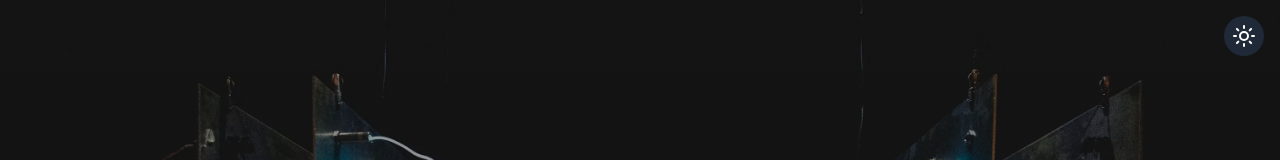
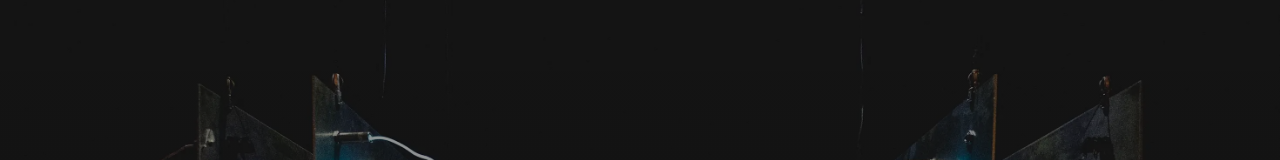
Before and after one commit to ahsan54/PortFolio, a React (Vite) app: page / in a window 1280 px wide. Shown: the top 160 px of the page. Built offline with nearby package versions, Linux system fonts and the light colour scheme.

Commit message:
Update App.tsx

```diff
--- a/src/App.tsx
+++ b/src/App.tsx
@@ -81,13 +81,6 @@ function App() {
   return (
     <div className={darkMode ? 'dark' : ''}>
       <div className="min-h-screen bg-white dark:bg-gray-900 text-gray-900 dark:text-white transition-colors duration-300">
-        {/* Theme Toggle */}
-        <button
-          onClick={() => setDarkMode(!darkMode)}
-          className="fixed top-4 right-4 p-2 rounded-full bg-gray-200 dark:bg-gray-800 hover:bg-gray-300 dark:hover:bg-gray-700 transition-colors z-50"
-        >
-          {darkMode ? <Sun className="w-6 h-6" /> : <Moon className="w-6 h-6" />}
-        </button>
 
         {/* Hero Section */}
         <header className="min-h-screen relative hero-background">
```
